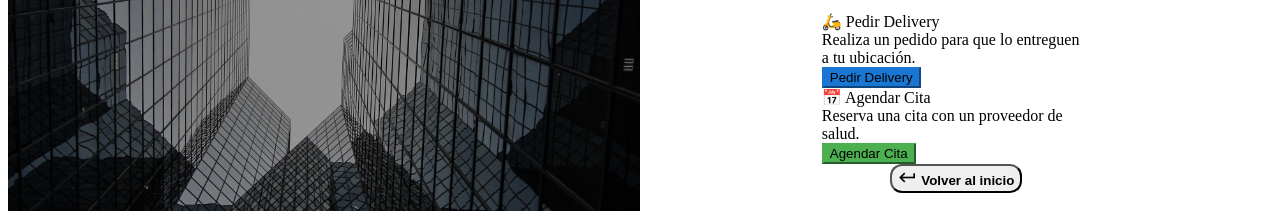
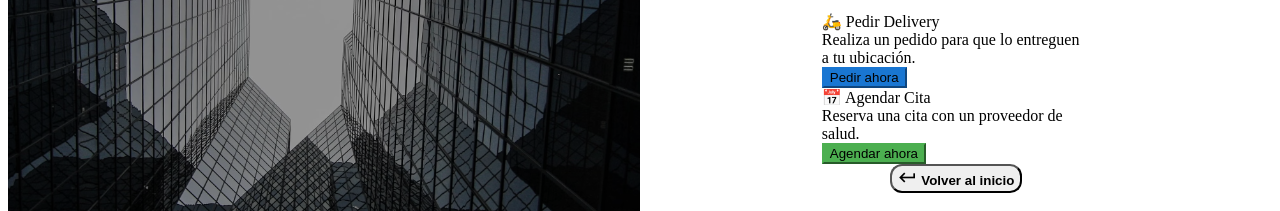
Before and after one commit to Pablo7771/LoginPortalDemo, a Vue app: page /no-signed-up in a window 1280 px wide. Shown: the part 345-556 px from the top of the page. Built offline with nearby package versions, Linux system fonts and the light colour scheme.

Commit message:
Applying changes

```diff
--- a/src/views/Templates.vue
+++ b/src/views/Templates.vue
@@ -17,7 +17,7 @@
 					</div>
 					<v-card-actions>
 						<v-btn color="primary" @click="deliveryDialog = true" depressed>
-							{{ $t('templates.delivery.title') }}
+							{{ $t('templates.delivery.button') }}
 						</v-btn>
 					</v-card-actions>
 				</v-card>
@@ -41,7 +41,7 @@
 					</div>
 					<v-card-actions>
 						<v-btn color="success" @click="citasDialog = true" depressed>
-							{{ $t('templates.medicalAppointment.title') }}
+							{{ $t('templates.medicalAppointment.button') }}
 						</v-btn>
 					</v-card-actions>
 				</v-card>
```
Also changed, not shown: 1 other file (tests, documents, lock files or other folders).
